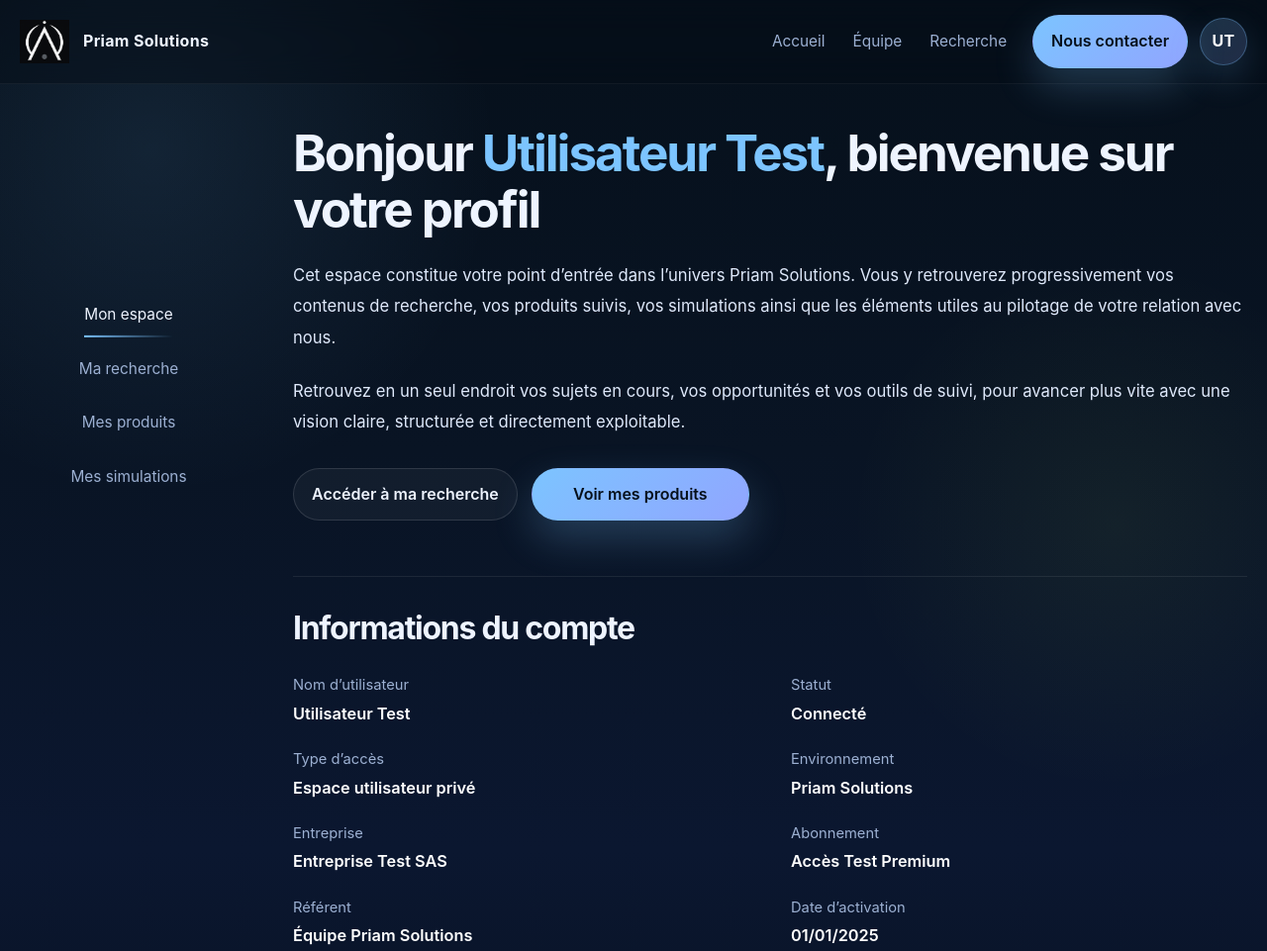
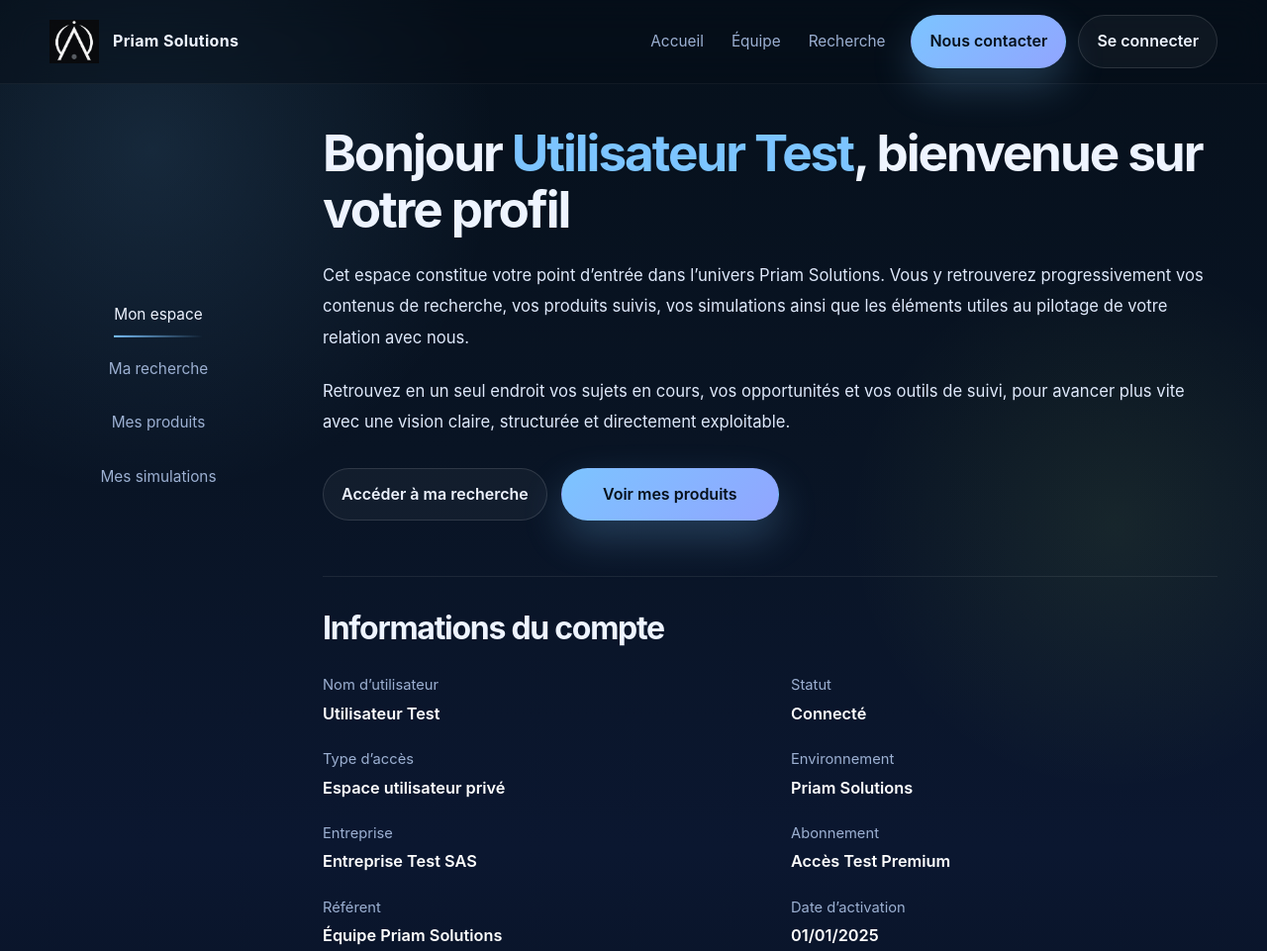
Before and after one commit to GuillaumeVerliac/Test, a plain HTML site: page monespace.html in a window 1280 px wide. Shown: the top 961 px of the page at 99% size. Drawn offline with Linux system fonts and the light colour scheme.

Commit message:
Refactor styles and enhance authentication UI
Updated CSS variables and adjusted layout properties for improved design consistency. Added login button and updated JavaScript for authentication state management.

```diff
--- a/monespace.html
+++ b/monespace.html
@@ -13,12 +13,17 @@
     :root {
       --bg: #07101d;
       --bg-soft: #0b1730;
+      --surface: rgba(255,255,255,0.06);
+      --surface-strong: rgba(255,255,255,0.10);
+      --border: rgba(255,255,255,0.11);
       --text: #eef4ff;
       --muted: #9cb0d2;
       --accent: #7cc4ff;
       --accent-2: #b8ef6f;
       --danger: #ff8f8f;
-      --container: 1240px;
+      --shadow: 0 24px 90px rgba(0,0,0,0.30);
+      --radius: 26px;
+      --container: 1180px;
       --ease: cubic-bezier(.22,.84,.24,1);
     }
 
@@ -35,8 +40,8 @@
       font-family: Inter, ui-sans-serif, system-ui, -apple-system, BlinkMacSystemFont, "Segoe UI", sans-serif;
       color: var(--text);
       background:
-        radial-gradient(circle at 12% 12%, rgba(124,196,255,0.10), transparent 22%),
-        radial-gradient(circle at 88% 42%, rgba(184,239,111,0.06), transparent 20%),
+        radial-gradient(circle at 12% 12%, rgba(124,196,255,0.13), transparent 22%),
+        radial-gradient(circle at 88% 42%, rgba(184,239,111,0.08), transparent 20%),
         linear-gradient(180deg, #06101b 0%, #091424 36%, #0b1730 68%, #07101d 100%);
       line-height: 1.6;
       overflow-x: hidden;
@@ -47,7 +52,7 @@
       position: fixed;
       inset: 0;
       pointer-events: none;
-      opacity: 0.05;
+      opacity: 0.06;
       background-image:
         linear-gradient(rgba(255,255,255,0.05) 1px, transparent 1px),
         linear-gradient(90deg, rgba(255,255,255,0.05) 1px, transparent 1px);
@@ -82,18 +87,20 @@
       left: 0;
       width: 100%;
       height: 3px;
-      z-index: 120;
+      z-index: 100;
       transform-origin: left;
       transform: scaleX(0);
       background: linear-gradient(90deg, var(--accent), #88a8ff, var(--accent-2));
     }
+
+    /* HEADER REPRIS DU INDEX */
 
     .site-header {
       position: fixed;
       top: 0;
       left: 0;
       width: 100%;
-      z-index: 100;
+      z-index: 50;
       backdrop-filter: blur(16px);
       background: rgba(6, 12, 22, 0.42);
       border-bottom: 1px solid rgba(255,255,255,0.05);
@@ -316,7 +323,7 @@
         opacity .25s ease,
         visibility .25s ease,
         transform .25s ease;
-      z-index: 130;
+      z-index: 60;
     }
 
     .profile-menu.is-open .profile-dropdown {
@@ -353,6 +360,8 @@
       color: #ffd3d3 !important;
     }
 
+    /* PAGE */
+
     .page-shell {
       padding: 126px 0 60px;
       min-height: 100vh;
@@ -379,6 +388,7 @@
       flex-direction: column;
       gap: 18px;
       align-items: center;
+      justify-content: center;
       text-align: center;
       color: var(--muted);
       font-size: 0.96rem;
@@ -721,6 +731,10 @@
         <div class="header-buttons">
           <a href="contact.html" class="btn btn-primary">Nous contacter</a>
 
+          <button type="button" class="btn btn-secondary" id="loginTrigger" hidden>
+            Se connecter
+          </button>
+
           <div class="profile-menu" id="profileMenu">
             <button
               type="button"
@@ -851,6 +865,7 @@
     const mobileMenu = document.getElementById('mobileMenu');
     const menuLinks = mobileMenu ? mobileMenu.querySelectorAll('a') : [];
 
+    const loginTrigger = document.getElementById('loginTrigger');
     const profileMenu = document.getElementById('profileMenu');
     const profileMenuTrigger = document.getElementById('profileMenuTrigger');
     const profileDropdown = document.getElementById('profileDropdown');
@@ -891,7 +906,18 @@
       header.classList.toggle('scrolled', scrollTop > 20);
     };
 
+    const isLoggedIn = () => {
+      return sessionStorage.getItem(AUTH_KEY) === 'true';
+    };
+
+    const renderAuthState = () => {
+      const loggedIn = isLoggedIn();
+      loginTrigger.hidden = loggedIn;
+      profileMenu.hidden = !loggedIn;
+    };
+
     const openProfileDropdown = () => {
+      if (profileMenu.hidden) return;
       profileMenu.classList.add('is-open');
       profileMenuTrigger.setAttribute('aria-expanded', 'true');
     };
@@ -912,6 +938,7 @@
     const logout = () => {
       sessionStorage.removeItem(AUTH_KEY);
       closeProfileDropdown();
+      renderAuthState();
       window.location.href = 'index.html';
     };
 
@@ -941,11 +968,12 @@
     });
 
     document.addEventListener('click', (event) => {
-      if (!profileMenu.contains(event.target)) {
+      if (!profileMenu.hidden && !profileMenu.contains(event.target)) {
         closeProfileDropdown();
       }
     });
 
+    renderAuthState();
     updateScrollEffects();
 
     window.addEventListener('scroll', updateScrollEffects, { passive: true });
```
